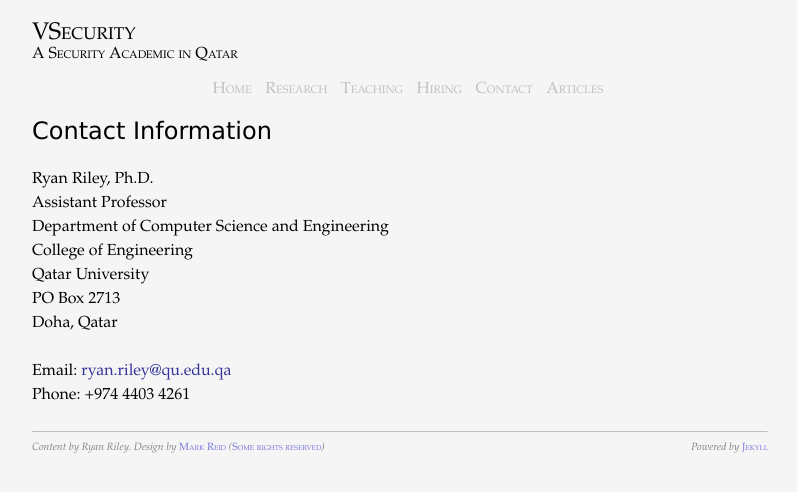
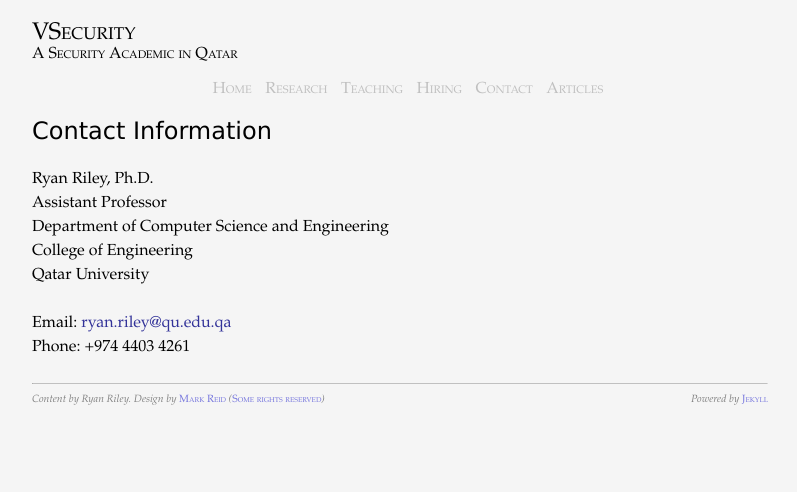
Before and after one commit to rriley/website, a Jekyll site: the page built from contact/index.md, in a window 1280 px wide. Shown: the top 492 px of the page, without its empty margins (240-1037 px from the left). Built offline with Jekyll 4.4.1, drawn with Linux system fonts in a browser that asks for light colours; Markdown is read by kramdown in place of the engine named in the settings.

Commit message:
Removing full address.  No need on the website.  Who is going to mail me something, anyway?

```diff
--- a/contact/index.md
+++ b/contact/index.md
@@ -10,8 +10,6 @@ Assistant Professor
 Department of Computer Science and Engineering
 College of Engineering
 Qatar University
-PO Box 2713
-Doha, Qatar
 
 Email: [ryan.riley@qu.edu.qa](mailto:ryan.riley@qu.edu.qa)
 Phone: +974 4403 4261
```
